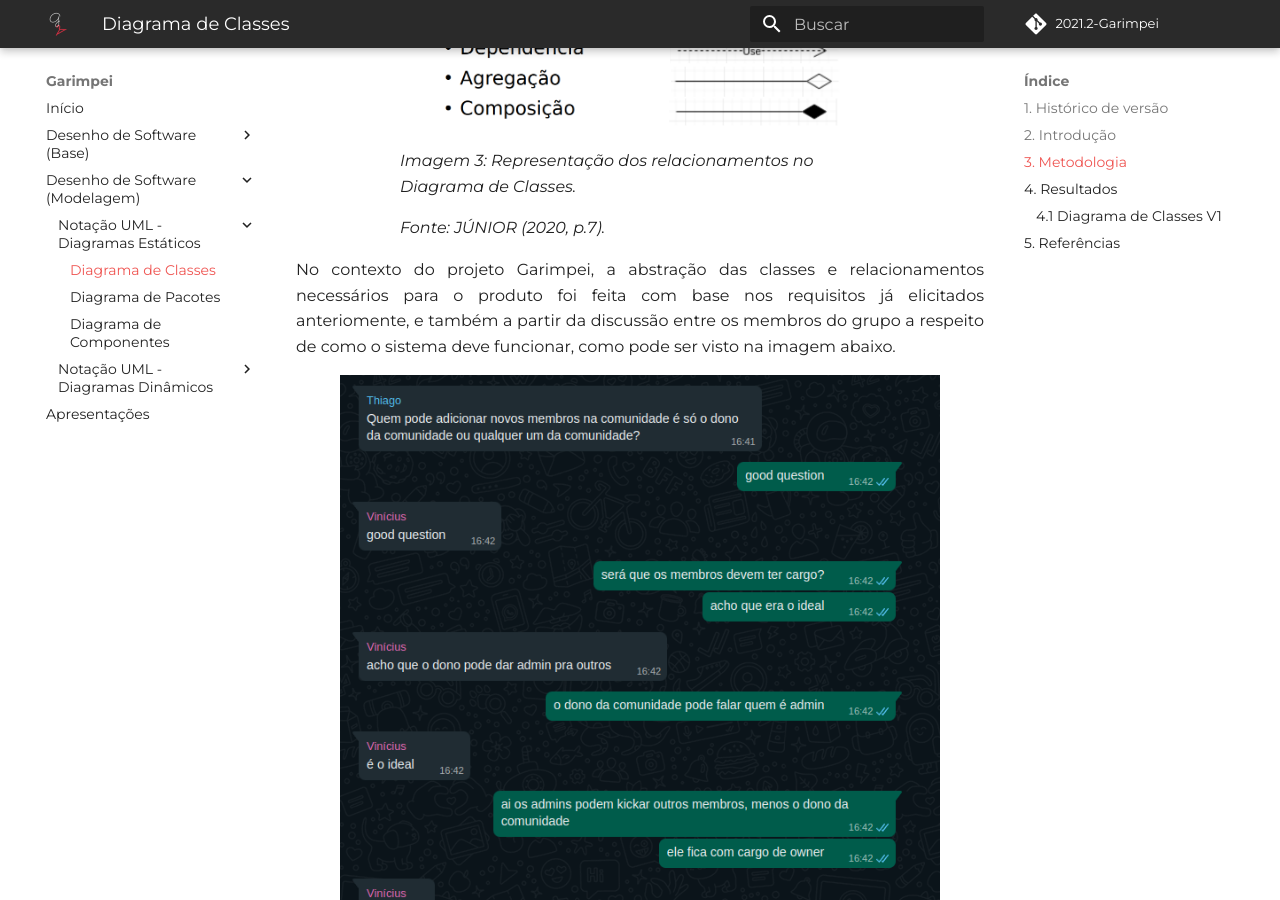
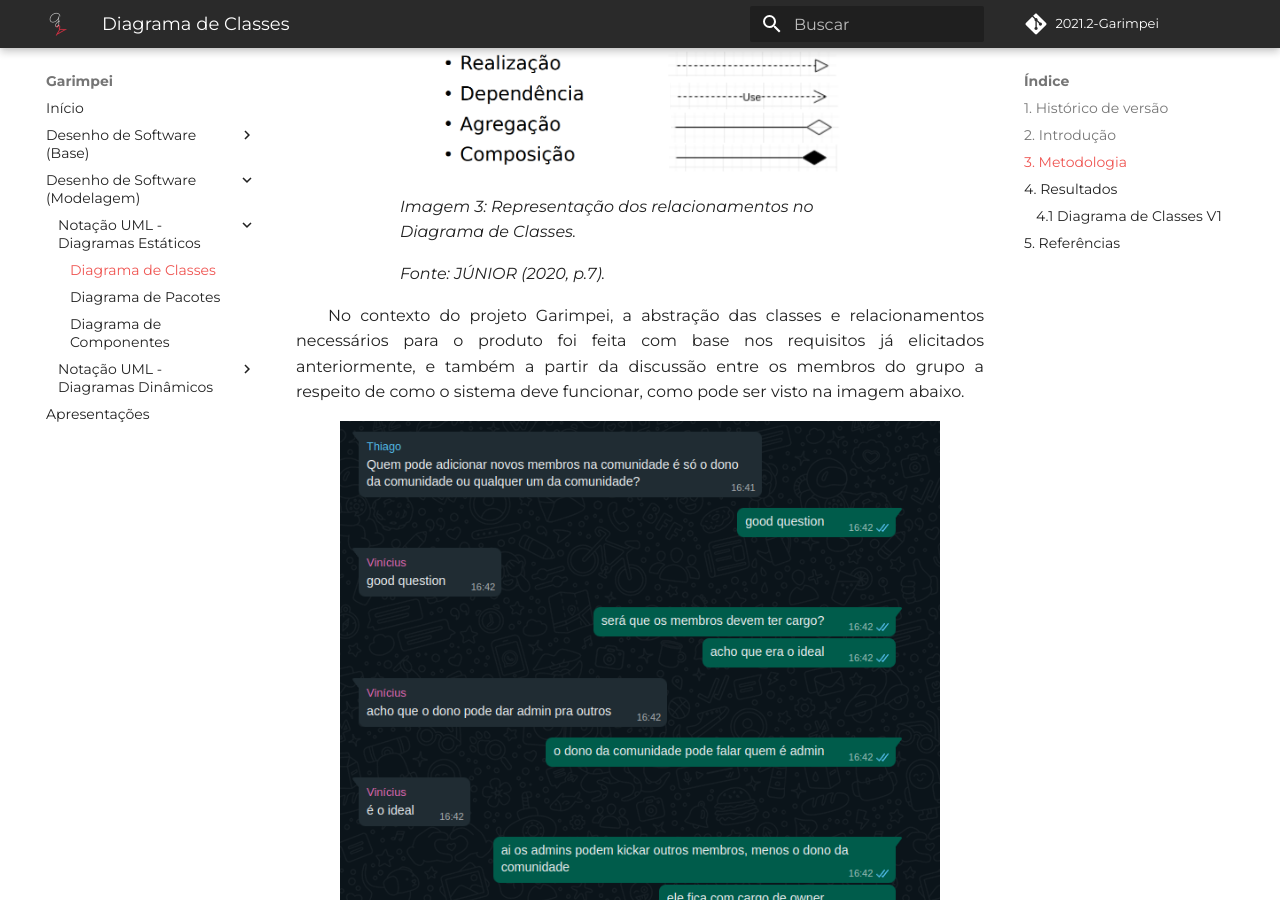
Before and after one commit to UnBArqDsw2021-2/2021.2_G5_Garimpei, an MkDocs documentation site: the page built from docs/content/modelagem/diagrama_de_classes.md, in a window 1280 px wide and 900 px high, scrolled down 2048 px. Built offline with MkDocs 1.6.1 and Material for MkDocs 9.7.7, drawn with Linux system fonts in a browser that asks for light colours; some web fonts are replaced; comment, search, counter and statistics services are not loaded; some of the changed text lies outside the part shown.

Commit message:
feat: review class diagram

```diff
--- a/docs/content/modelagem/diagrama_de_classes.md
+++ b/docs/content/modelagem/diagrama_de_classes.md
@@ -24,19 +25,19 @@
 <figcaption>Imagem 1: Representação gráfica de uma classe.</figcaption>
 <figcaption>Fonte: JÚNIOR (2020, p.6).</figcaption>
 
-O diagrama também representa o encapsulamento dos atributos e das operações da classe. Este encapsulamento pode ser do tipo público, privado, protegido ou de pacote, cada um com seu respectivo símbolo que pode ser visto na imagem abaixo.
+&emsp;&emsp;O diagrama também representa o encapsulamento dos atributos e das operações da classe. Este encapsulamento pode ser do tipo público, privado, protegido ou de pacote, cada um com seu respectivo símbolo que pode ser visto na imagem abaixo.
 
 ![caption](../../assets/classes_diagrams/encapsulamento.png)
 <figcaption>Imagem 2: Representação do encapsulamento no Diagrama de Classes.</figcaption>
 <figcaption>Fonte: JÚNIOR (2020, p.10).</figcaption>
 
-Além disso, os tipos de relacionamentos/associações entre as classes também estão presentes no diagrama, podendo ser uma associação simples, uma herança, uma realização, uma dependência, uma agregação ou uma composição, dependendo do símbolo utilizado.
+&emsp;&emsp;Além disso, os tipos de relacionamentos/associações entre as classes também estão presentes no diagrama, podendo ser uma associação simples, uma herança, uma realização, uma dependência, uma agregação ou uma composição, dependendo do símbolo utilizado.
 
 ![caption](../../assets/classes_diagrams/relacionamentos.png)
 <figcaption>Imagem 3: Representação dos relacionamentos no Diagrama de Classes.</figcaption>
 <figcaption>Fonte: JÚNIOR (2020, p.7).</figcaption>
 
-No contexto do projeto Garimpei, a abstração das classes e relacionamentos necessários para o produto foi feita com base nos requisitos já elicitados anteriomente, e também a partir da discussão entre os membros do grupo a respeito de como o sistema deve funcionar, como pode ser visto na imagem abaixo.
+&emsp;&emsp;No contexto do projeto Garimpei, a abstração das classes e relacionamentos necessários para o produto foi feita com base nos requisitos já elicitados anteriormente, e também a partir da discussão entre os membros do grupo a respeito de como o sistema deve funcionar, como pode ser visto na imagem abaixo.
 
 ![chat](../../assets/classes_diagrams/discussao.png)
 <figcaption>Imagem 4: Discussão dos membros do grupo sobre os requisitos do projeto Garimpei.</figcaption>
@@ -44,7 +45,7 @@
 
 ## 4. Resultados
 
-Conforme o projeto for evoluindo e o grupo sentir a necessidade de criar outras versões deste diagrama, os resultados irão sendo publicados neste documento.
+&emsp;&emsp;Conforme o projeto for evoluindo e o grupo sentir a necessidade de criar outras versões deste diagrama, os resultados irão sendo publicados neste documento.
 
 ### 4.1 Diagrama de Classes V1
 
```
Also changed, not shown: other parts of docs/content/modelagem/diagrama_de_classes.md (+4 -3 lines).
